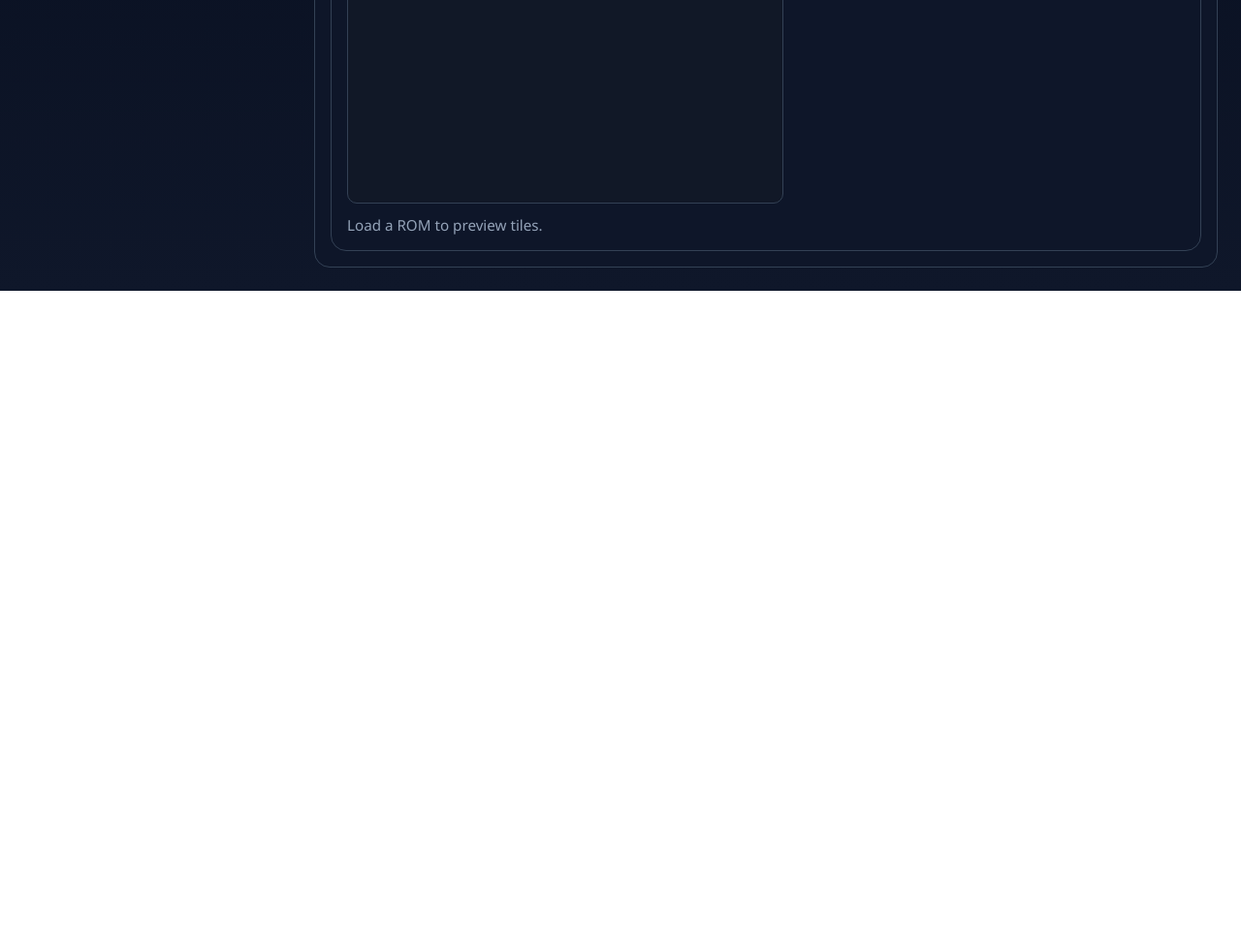
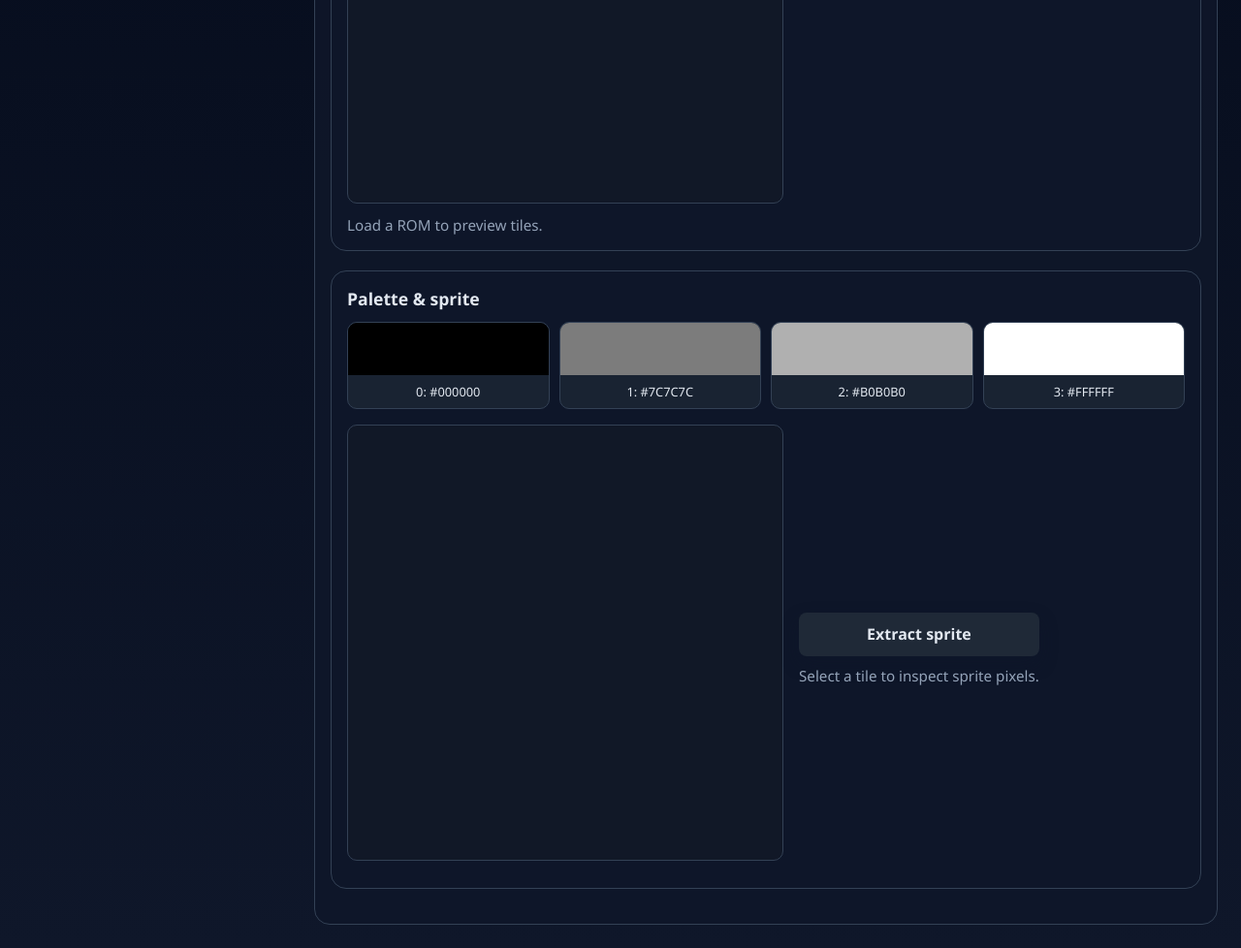
Before and after one commit to makandrey0207-dot/aladdin-gb-rom-editor, an Electron app: page src/renderer/index.html in a window 1280 px wide. Shown: the part 741-1719 px from the top of the page at 97% size. Before the commit the page ends 1041 px from the top, so only its background shows below. Drawn offline with Linux system fonts and the light colour scheme.

Commit message:
Add palette swatches and sprite extraction tooling for the Aladdin Game Boy editor.

```diff
--- a/src/renderer/app.js
+++ b/src/renderer/app.js
@@ -7,7 +7,8 @@ const state = {
   lastSearch: null,
   activeSection: null,
   tileBitmap: null,
-  selectedTileOffset: 0x4000
+  selectedTileOffset: 0x4000,
+  palette: ['#000000', '#7C7C7C', '#B0B0B0', '#FFFFFF']
 };
 
 const fileInfoEl = document.getElementById('file-info');
@@ -21,6 +22,10 @@ const searchButton = document.getElementById('search-button');
 const sectionListEl = document.getElementById('rom-sections');
 const tileCanvas = document.getElementById('tile-canvas');
 const tileDetails = document.getElementById('tile-details');
+const paletteGridEl = document.getElementById('palette-grid');
+const spriteCanvas = document.getElementById('sprite-canvas');
+const spriteDetails = document.getElementById('sprite-details');
+const extractSpriteButton = document.getElementById('extract-sprite-button');
 
 function formatHexByte(value) {
   return Number(value).toString(16).padStart(2, '0').toUpperCase();
@@ -33,6 +38,15 @@ function formatOffset(value) {
 function setStatus(message, isError = false) {
   fileInfoEl.textContent = message;
   fileInfoEl.style.color = isError ? '#f87171' : '#94a3b8';
+}
+
+function buildPaletteGrid() {
+  paletteGridEl.innerHTML = state.palette.map((color, index) => `
+    <div class="palette-swatch">
+      <div class="palette-color" style="background:${color};"></div>
+      <span class="palette-label">${index}: ${color}</span>
+    </div>
+  `).join('');
 }
 
 function buildRomSections() {
@@ -147,8 +161,10 @@ function drawHexTable() {
 
       state.bytes[offset] = parseInt(normalized, 16);
       state.highlightOffset = offset;
+      state.selectedTileOffset = offset;
       drawHexTable();
       drawTilePreview();
+      drawSpritePreview();
       setStatus(`Modified byte at ${formatOffset(offset)} to ${normalized.toUpperCase()}`);
     });
   });
@@ -186,8 +202,6 @@ function drawTilePreview() {
   ctx.fillStyle = '#0f172a';
   ctx.fillRect(0, 0, tileCanvas.width, tileCanvas.height);
 
-  const palette = ['#000000', '#7C7C7C', '#B0B0B0', '#FFFFFF'];
-
   for (let tileIndex = 0; tileIndex < tileCount; tileIndex += 1) {
     const tileStart = previewOffset + tileIndex * 16;
     if (tileStart + 15 >= state.bytes.length) {
@@ -203,9 +217,10 @@ function drawTilePreview() {
       const high = state.bytes[rowBase + 1];
 
       for (let px = 0; px < tileSize; px += 1) {
-        const bit = (7 - px);
+        const bit = 7 - px;
         const colorIndex = ((high >> bit) & 1) << 1 | ((low >> bit) & 1);
-        ctx.fillStyle = palette[colorIndex];
+        const color = state.palette[colorIndex] || '#000000';
+        ctx.fillStyle = color;
         ctx.fillRect(tileX + (px * scale), tileY + (py * scale), scale, scale);
       }
     }
@@ -213,6 +228,55 @@ function drawTilePreview() {
 
   const selectedStart = previewOffset + Math.floor((state.selectedTileOffset - previewOffset) / 16) * 16;
   tileDetails.textContent = `Tile preview • offset ${formatOffset(previewOffset)} • selected tile ${formatOffset(selectedStart)}`;
+}
+
+function drawSpritePreview() {
+  if (!state.bytes.length) {
+    spriteDetails.textContent = 'Select a tile to inspect sprite pixels.';
+    return;
+  }
+
+  const ctx = spriteCanvas.getContext('2d');
+  const base = Math.max(0x4000, Math.min(state.bytes.length - 16, state.selectedTileOffset));
+
+  ctx.clearRect(0, 0, spriteCanvas.width, spriteCanvas.height);
+  ctx.fillStyle = '#0f172a';
+  ctx.fillRect(0, 0, spriteCanvas.width, spriteCanvas.height);
+
+  for (let py = 0; py < 8; py += 1) {
+    const rowBase = base + py * 2;
+    const low = state.bytes[rowBase];
+    const high = state.bytes[rowBase + 1];
+
+    for (let px = 0; px < 8; px += 1) {
+      const bit = 7 - px;
+      const colorIndex = ((high >> bit) & 1) << 1 | ((low >> bit) & 1);
+      ctx.fillStyle = state.palette[colorIndex] || '#000000';
+      ctx.fillRect(px * 12 + 4, py * 12 + 4, 12, 12);
+    }
+  }
+
+  spriteDetails.textContent = `Sprite tile • ${formatOffset(base)} • 8x8 pixel block`;
+}
+
+function extractSprite() {
+  if (!state.bytes.length) {
+    setStatus('Load a ROM before extracting a sprite.', true);
+    return;
+  }
+
+  const base = Math.max(0x4000, Math.min(state.bytes.length - 16, state.selectedTileOffset));
+  const spriteBytes = Array.from(state.bytes.slice(base, base + 16));
+  const payload = {
+    offset: formatOffset(base),
+    bytes: spriteBytes,
+    palette: state.palette
+  };
+
+  const text = JSON.stringify(payload, null, 2);
+  spriteDetails.textContent = `Sprite extracted: ${formatOffset(base)} (${spriteBytes.length} bytes)`;
+  console.log('Sprite payload:', text);
+  setStatus(`Sprite extracted at ${formatOffset(base)}`);
 }
 
 async function openRom() {
@@ -228,6 +292,7 @@ async function openRom() {
     state.bytes = rom.bytes;
     state.highlightOffset = null;
     state.activeSection = 'Header';
+    state.selectedTileOffset = 0x4000;
 
     fileInfoEl.textContent = `${rom.fileName} • ${rom.size} bytes`;
     fileInfoEl.style.color = '#e2e8f0';
@@ -236,6 +301,7 @@ async function openRom() {
     buildRomSections();
     drawHexTable();
     drawTilePreview();
+    drawSpritePreview();
   } catch (error) {
     setStatus(error.message, true);
     console.error(error);
@@ -322,6 +388,7 @@ function searchRom() {
 
   drawHexTable();
   drawTilePreview();
+  drawSpritePreview();
   setStatus(`Found ${label} at ${formatOffset(offset)}`);
 
   const targetButton = document.querySelector(`.byte-cell[data-offset="${offset}"]`);
@@ -347,6 +414,7 @@ function analyzeRom() {
 openButton.addEventListener('click', openRom);
 saveButton.addEventListener('click', saveRom);
 analyzeButton.addEventListener('click', analyzeRom);
+extractSpriteButton.addEventListener('click', extractSprite);
 searchButton.addEventListener('click', searchRom);
 searchInput.addEventListener('keydown', (event) => {
   if (event.key === 'Enter') {
@@ -356,6 +424,8 @@ searchInput.addEventListener('keydown', (event) => {
 
 setStatus('No ROM loaded');
 renderRomInfo(null);
+buildPaletteGrid();
 buildRomSections();
 drawHexTable();
 drawTilePreview();
+drawSpritePreview();
--- a/src/renderer/index.html
+++ b/src/renderer/index.html
@@ -59,6 +59,22 @@
             <canvas id="tile-canvas" width="256" height="256"></canvas>
             <div id="tile-details" class="tile-details">Load a ROM to preview tiles.</div>
           </div>
+
+          <div class="palette-panel">
+            <div class="panel-header compact">
+              <h2>Palette & sprite</h2>
+            </div>
+
+            <div id="palette-grid" class="palette-grid"></div>
+
+            <div class="sprite-tools">
+              <canvas id="sprite-canvas" width="128" height="128"></canvas>
+              <div class="sprite-actions">
+                <button id="extract-sprite-button" class="secondary">Extract sprite</button>
+                <div id="sprite-details" class="tile-details">Select a tile to inspect sprite pixels.</div>
+              </div>
+            </div>
+          </div>
         </section>
       </main>
     </div>
--- a/src/renderer/styles.css
+++ b/src/renderer/styles.css
@@ -171,7 +171,8 @@ button.ghost {
 
 .sidebar,
 .main-panel,
-.tile-panel {
+.tile-panel,
+.palette-panel {
   background: rgba(15, 23, 42, 0.9);
   border: 1px solid var(--line);
   border-radius: 16px;
@@ -295,11 +296,14 @@ button.ghost {
   letter-spacing: 0.04em;
 }
 
-.tile-panel {
+.tile-panel,
+.palette-panel {
   padding: 16px;
+  margin-bottom: 20px;
 }
 
-#tile-canvas {
+#tile-canvas,
+#sprite-canvas {
   display: block;
   width: 100%;
   max-width: 450px;
@@ -313,6 +317,47 @@ button.ghost {
 .tile-details {
   color: var(--muted);
   font-size: 0.95rem;
+}
+
+.palette-grid {
+  display: grid;
+  grid-template-columns: repeat(4, minmax(80px, 1fr));
+  gap: 10px;
+  margin-bottom: 16px;
+}
+
+.palette-swatch {
+  border: 1px solid var(--line);
+  border-radius: 10px;
+  overflow: hidden;
+  background: rgba(31, 41, 55, 0.7);
+}
+
+.palette-color {
+  height: 54px;
+  width: 100%;
+}
+
+.palette-label {
+  display: block;
+  padding: 8px;
+  text-align: center;
+  color: var(--text);
+  font-size: 0.8rem;
+}
+
+.sprite-tools {
+  display: flex;
+  gap: 16px;
+  align-items: center;
+  flex-wrap: wrap;
+}
+
+.sprite-actions {
+  display: flex;
+  flex-direction: column;
+  gap: 10px;
+  min-width: min(220px, 100%);
 }
 
 @media (max-width: 980px) {
@@ -336,4 +381,9 @@ button.ghost {
   .search-wrap input {
     width: 100%;
   }
+
+  .sprite-tools {
+    flex-direction: column;
+    align-items: stretch;
+  }
 }
```
